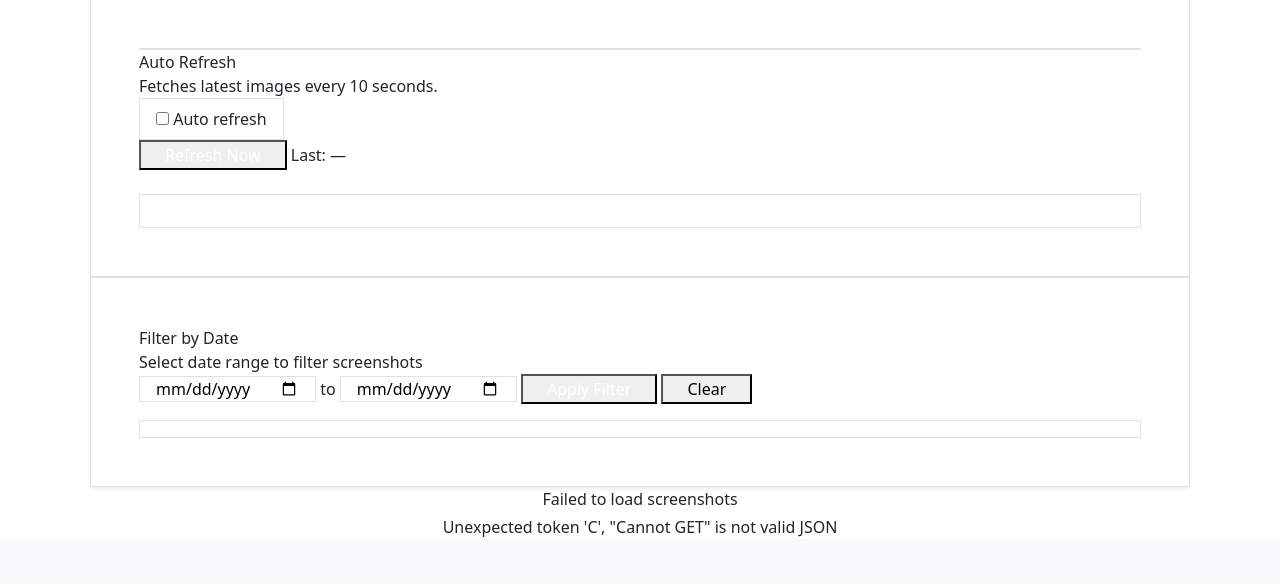
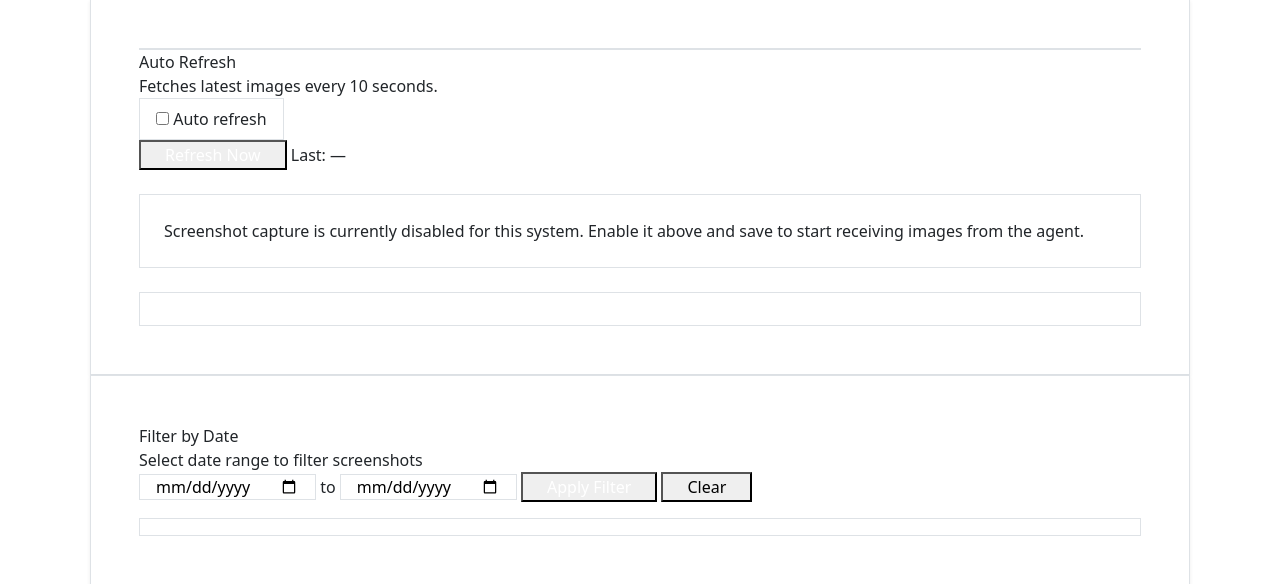
Before and after one commit to sachinchaudhary451543/InfraSentinel, a Python web app: template web/templates/remote_screenshots.html in a window 1280 px wide. Shown: the part 337-921 px from the top of the page. Before the commit the page ends 874 px from the top, so only its background shows below. Run offline with Jinja, Linux system fonts and the light colour scheme; the template is opened without the code that fills it, so the values that code supplies are empty.

Commit message:
screenshot issues

```diff
--- a/web/templates/remote_screenshots.html
+++ b/web/templates/remote_screenshots.html
@@ -85,6 +85,17 @@
                         class="text-slate-700">—</span></span>
             </div>
         </div>
+        {% if not screenshot_enabled %}
+        <div class="mt-4 rounded-2xl bg-amber-50 border border-amber-200 p-4 text-sm text-amber-900">
+            <i class="fa-solid fa-camera-slash mr-2"></i>
+            Screenshot capture is currently disabled for this system. Enable it above and save to start receiving images from the agent.
+        </div>
+        {% else %}
+        <div class="mt-4 rounded-2xl bg-emerald-50 border border-emerald-200 p-4 text-sm text-emerald-900">
+            <i class="fa-solid fa-camera mr-2"></i>
+            Screenshot capture is enabled. The agent will upload the next screenshot according to the configured interval.
+        </div>
+        {% endif %}
         <div id="cfgMsg" class="hidden mt-4 text-sm font-semibold rounded-xl border px-4 py-3"></div>
     </div>
 
```
